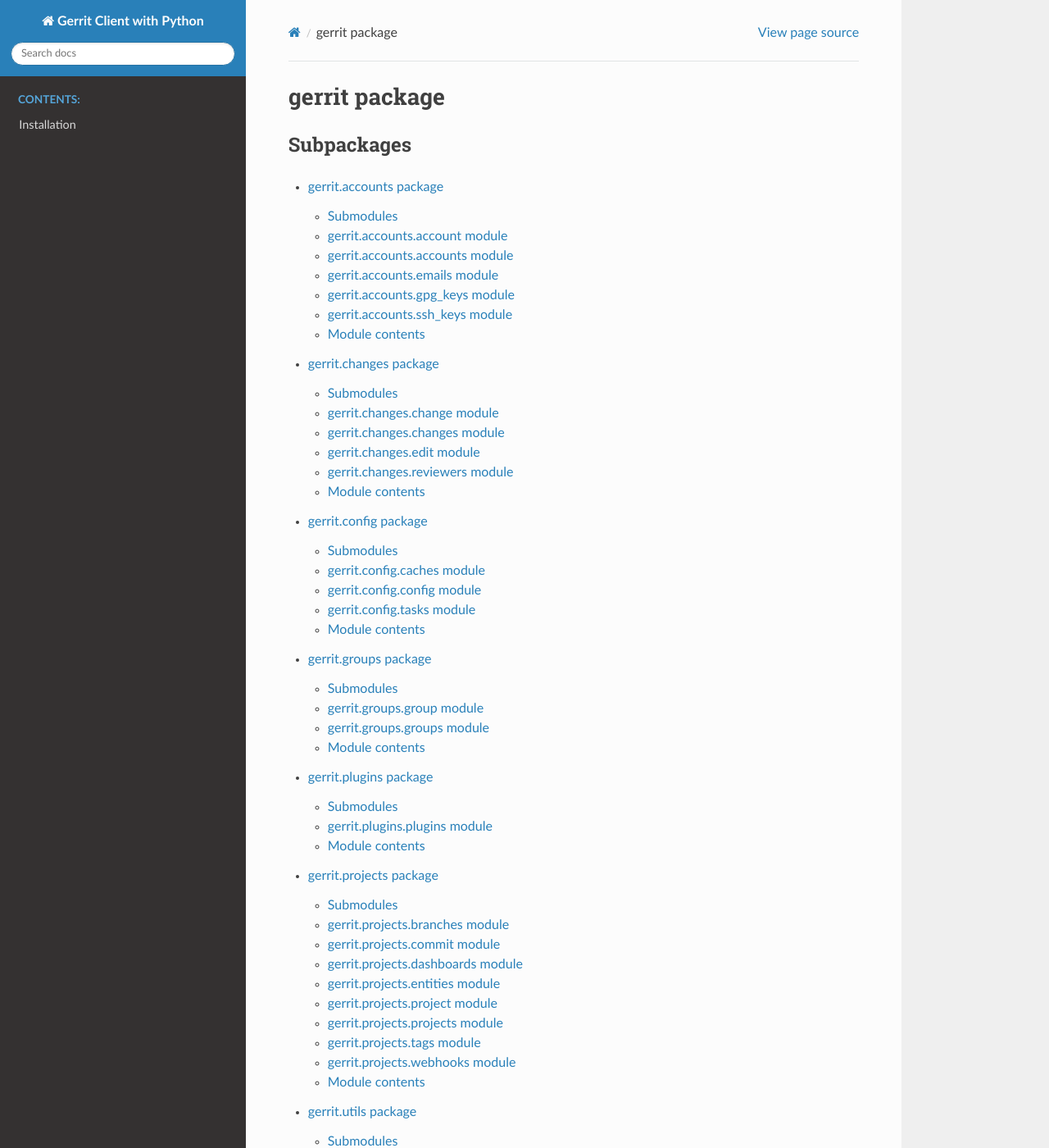
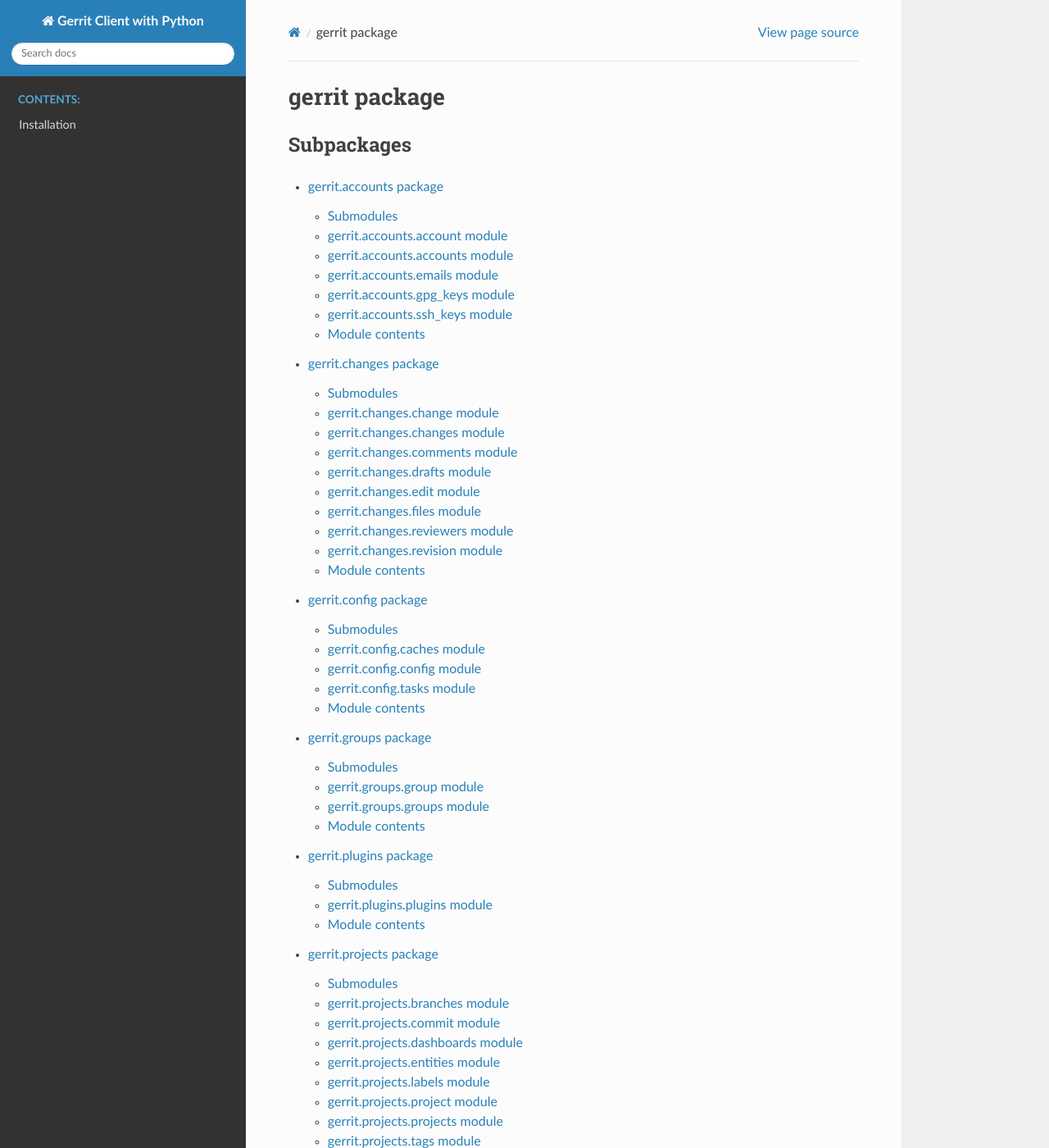
Before and after one commit to d3v53c/python-gerrit-api, a Sphinx documentation site: the page built from docs/gerrit.rst, in a window 1280 px wide and 1400 px high. Shown: the whole window at 82% size. Built offline with Sphinx 7.4.7 and the Read the Docs theme 2.0.0, drawn with Linux system fonts in a browser that asks for light colours.

Commit message:
update docs

```diff
--- a/docs/gerrit.changes.rst
+++ b/docs/gerrit.changes.rst
@@ -20,10 +20,34 @@
    :undoc-members:
    :show-inheritance:
 
+gerrit.changes.comments module
+------------------------------
+
+.. automodule:: gerrit.changes.comments
+   :members:
+   :undoc-members:
+   :show-inheritance:
+
+gerrit.changes.drafts module
+----------------------------
+
+.. automodule:: gerrit.changes.drafts
+   :members:
+   :undoc-members:
+   :show-inheritance:
+
 gerrit.changes.edit module
 --------------------------
 
 .. automodule:: gerrit.changes.edit
+   :members:
+   :undoc-members:
+   :show-inheritance:
+
+gerrit.changes.files module
+---------------------------
+
+.. automodule:: gerrit.changes.files
    :members:
    :undoc-members:
    :show-inheritance:
@@ -36,6 +60,14 @@
    :undoc-members:
    :show-inheritance:
 
+gerrit.changes.revision module
+------------------------------
+
+.. automodule:: gerrit.changes.revision
+   :members:
+   :undoc-members:
+   :show-inheritance:
+
 Module contents
 ---------------
 
--- a/docs/gerrit.projects.rst
+++ b/docs/gerrit.projects.rst
@@ -32,6 +32,14 @@
 -------------------------------
 
 .. automodule:: gerrit.projects.entities
+   :members:
+   :undoc-members:
+   :show-inheritance:
+
+gerrit.projects.labels module
+-----------------------------
+
+.. automodule:: gerrit.projects.labels
    :members:
    :undoc-members:
    :show-inheritance:
```
